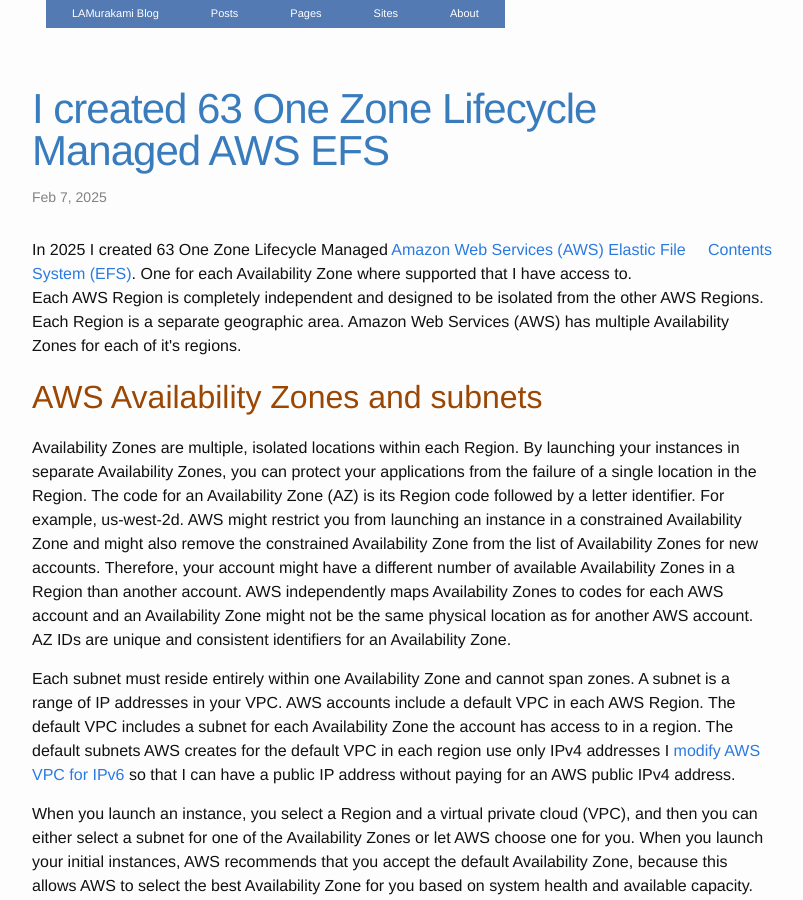
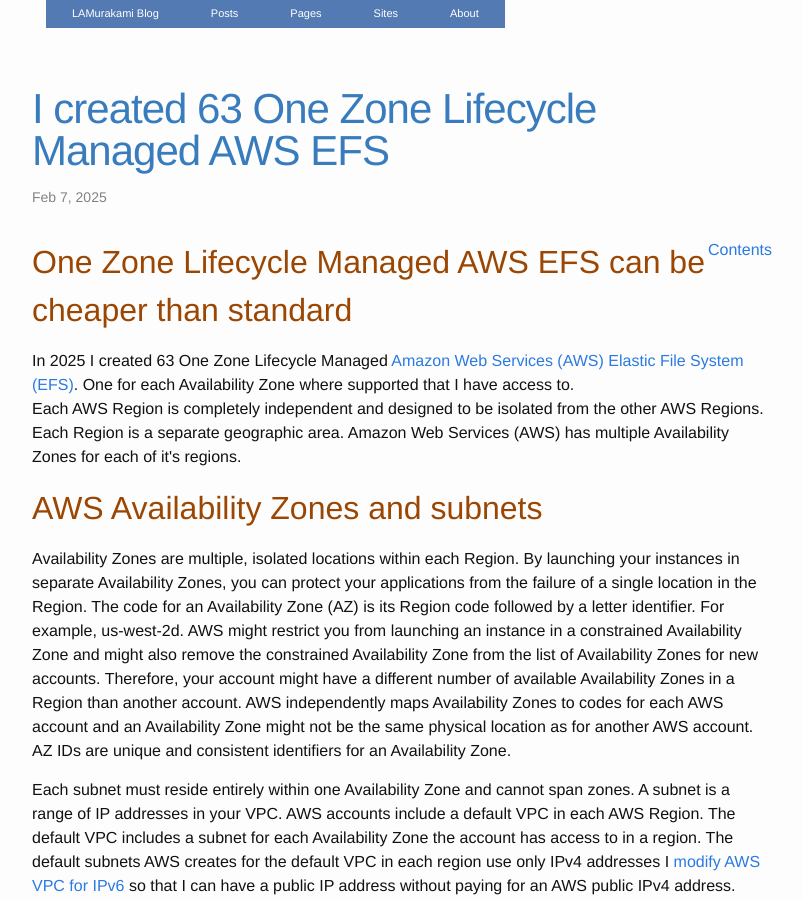
Before and after one commit to LAMurakami/blog, a Jekyll site: the page built from _posts/2025-02-06-I_created_63_One_Zone_Lifecycle_Managed_AWS_EFS.html, in a window 1280 px wide and 900 px high. Shown: the whole window, without its empty margins (238-1041 px from the left). Built offline with Jekyll 4.4.1, drawn with Linux system fonts in a browser that asks for light colours.

Commit message:
Add a header

```diff
--- a/_posts/2025-02-06-I_created_63_One_Zone_Lifecycle_Managed_AWS_EFS.html
+++ b/_posts/2025-02-06-I_created_63_One_Zone_Lifecycle_Managed_AWS_EFS.html
@@ -4,6 +4,7 @@
 date: 2025-02-06 19:05:00 -0800
 ---
 <span style="float: right;"><a href="#toc">Contents</a></span>
+<h2>One Zone Lifecycle Managed AWS EFS can be cheaper than standard</h2>
 <!-- start content -->
 <div id="mw-content-text"><div lang="en" dir="ltr">
 
```
